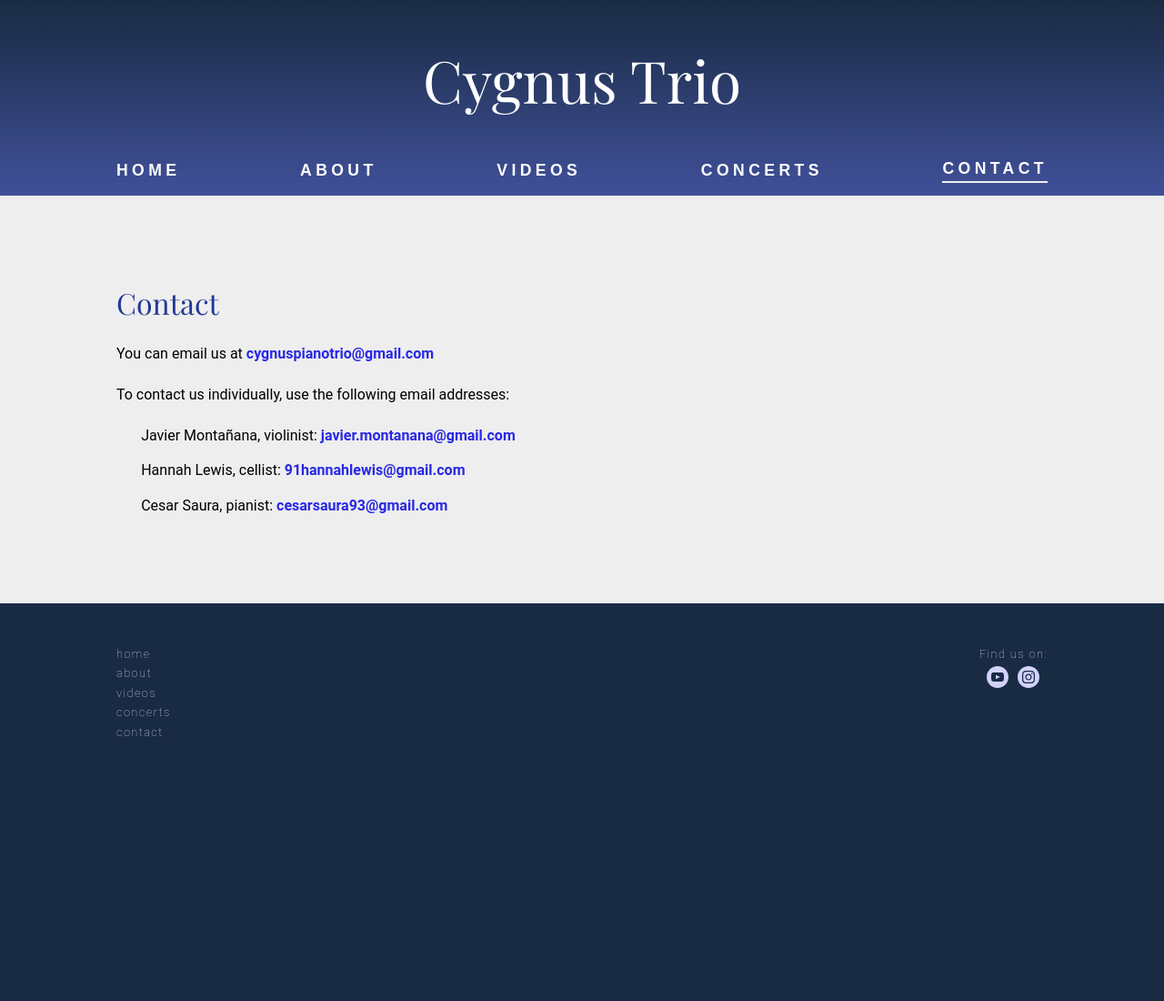
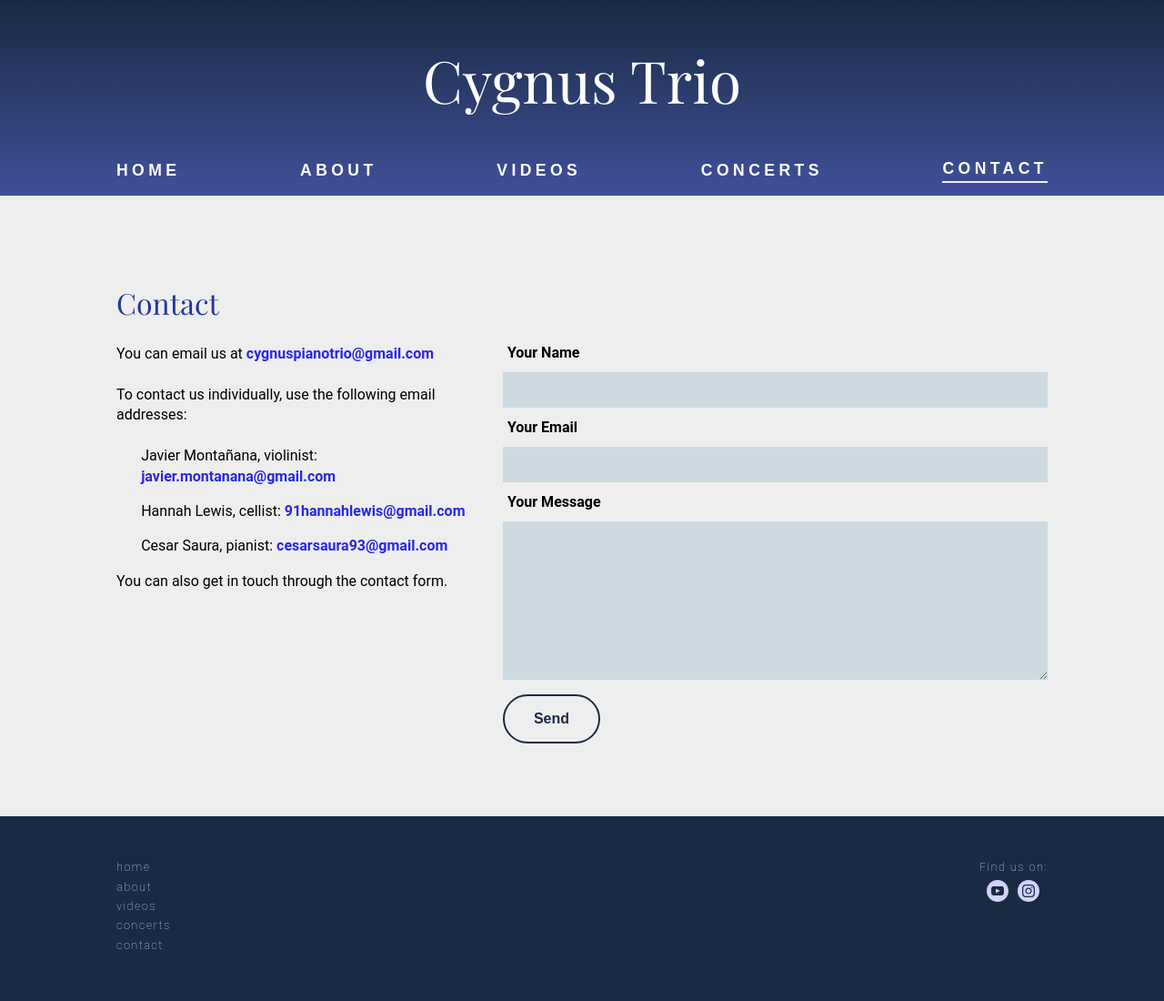
Before and after one commit to javiermontanana/cygnus-trio-website, a Jekyll site: the page built from contact.html, in a window 1280 px wide. Shown: the whole page at 91% size. Built offline with Jekyll 4.4.1, drawn with Linux system fonts in a browser that asks for light colours; some web fonts are replaced; before the commit the page ends 900 px from its top, so only the background shows below that.

Commit message:
contact form

```diff
--- a/contact.html
+++ b/contact.html
@@ -11,6 +11,8 @@ filename: contact.html
 
 		<h1 class="page-title">Contact</h1>
 
+		<div class="contact__flexbox about__flexbox">
+			<div class="contact__text">
 				<p class="contact__body">
 					You can email us at <a href="mailto:cygnuspianotrio@gmail.com">cygnuspianotrio@gmail.com</a>
 				</p>
@@ -22,6 +24,24 @@ filename: contact.html
 					<li>Hannah Lewis, cellist: <a href="mailto:91hannahlewis@gmail.com">91hannahlewis@gmail.com</a></li>
 					<li>Cesar Saura, pianist: <a href="mailto:cesarsaura93@gmail.com">cesarsaura93@gmail.com</a></li>
 				</ul>
+				<p class="contact__body">You can also get in touch through the contact form.</p>
+			</div>
+			<form class="contact-form" target="_blank" action="https://formsubmit.co/javier.montanana@gmail.com" method="POST">
+				<div class="form-group">
+					<div>
+						<label for="name">Your Name</label>
+						<input type="text" name="name" class="form-control" required>
+						<label for="Email">Your Email</label>
+						<input type="email" name="email" class="form-control" required>
+					</div>
+				</div>
+				<div class="form-group">
+					<label for="message">Your Message</label>
+					<textarea class="form-control" name="message" rows="10" required></textarea>
+				</div>
+				<button type="submit" class="btn btn-lg btn-dark btn-block">Send</button>
+			</form>
+		</div>
 
 	</main>
 </div>
--- a/css/style.css
+++ b/css/style.css
@@ -394,6 +394,32 @@ C  O  N  T  A  C  T
 }
 
 
+input,
+textarea {
+	font-family: 'Roboto', sans-serif;
+	width: 100%;
+	margin: 12px 0;
+	background-color: #cdd9e0;
+	border: none;
+	padding: 12px;
+}
+label {
+	font-weight: 600;
+	padding: 5px;
+}
+
+button {
+	color: #192b43;
+	padding: 1em 2em;
+	border-radius: 1.8em;
+	border: solid #192b43 2px;
+	background-color: #eee;
+	font-weight: 600;
+	font-size: 1rem;
+	cursor: pointer;
+}
+
+
 
 /*
 //........................................................................................
```
Also changed, not shown: 2 other files. Lines whose indentation alone changed are shown as unchanged.
